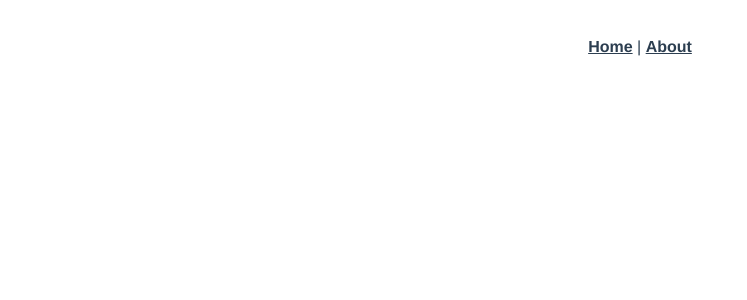
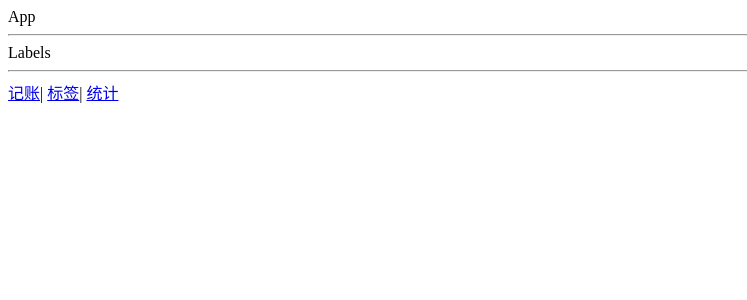
Before and after one commit to myy-s/vue-money, a Vue app: page /#/labels in a window 1280 px wide. Shown: the top 300 px of the page, without its empty margins (0-747 px from the left). Built offline with nearby package versions, Linux system fonts and the light colour scheme.

Commit message:
创建3个页面

```diff
--- a/src/App.vue
+++ b/src/App.vue
@@ -1,10 +1,12 @@
 <template>
-  <div id="app">
-    <div id="nav">
-      <router-link to="/">Home</router-link> |
-      <router-link to="/about">About</router-link>
-    </div>
-    <router-view/>
+  <div>
+    App
+    <hr />
+    <router-view />
+    <hr />
+    <router-link to="/money">记账</router-link>|
+    <router-link to="/labels">标签</router-link>|
+    <router-link to="/statistics">统计</router-link>
   </div>
 </template>
 
--- a/src/router/index.ts
+++ b/src/router/index.ts
@@ -1,27 +1,46 @@
-import Vue from 'vue'
-import VueRouter, { RouteConfig } from 'vue-router'
-import Home from '../views/Home.vue'
+import Vue from "vue";
+import VueRouter, { RouteConfig } from "vue-router";
+import Home from "@/views/Home.vue";
+import Money from "@/views/Money.vue";
+import Labels from "@/views/Labels.vue";
+import Statistics from "@/views/Statistics.vue";
 
-Vue.use(VueRouter)
+Vue.use(VueRouter);
 
-  const routes: Array<RouteConfig> = [
+const routes: Array<RouteConfig> = [
   {
-    path: '/',
-    name: 'Home',
-    component: Home
+    path: "/",
+    redirect: "/money"
   },
   {
-    path: '/about',
-    name: 'About',
-    // route level code-splitting
-    // this generates a separate chunk (about.[hash].js) for this route
-    // which is lazy-loaded when the route is visited.
-    component: () => import(/* webpackChunkName: "about" */ '../views/About.vue')
+    path: "/money",
+    component: Money
+  },
+  {
+    path: "/labels",
+    component: Labels
+  },
+  {
+    path: "/statistics",
+    component: Statistics
   }
-]
+  // {
+  //   path: '/',
+  //   name: 'Home',
+  //   component: Home
+  // },
+  // {
+  //   path: '/about',
+  //   name: 'About',
+  //   // route level code-splitting
+  //   // this generates a separate chunk (about.[hash].js) for this route
+  //   // which is lazy-loaded when the route is visited.
+  //   component: () => import(/* webpackChunkName: "about" */ '../views/About.vue')
+  // }
+];
 
 const router = new VueRouter({
   routes
-})
+});
 
-export default router
+export default router;
--- /dev/null
+++ b/src/views/Labels.vue
@@ -0,0 +1,11 @@
+<template>
+  <div>Labels</div>
+</template>
+
+<script lang="ts">
+export default {
+  name: "Labels"
+};
+</script>
+<style lang="scss" scoped>
+</style>
--- /dev/null
+++ b/src/views/Money.vue
@@ -0,0 +1,11 @@
+<template>
+  <div>Money</div>
+</template>
+
+<script lang="ts">
+export default {
+  name: "Money"
+};
+</script>
+<style lang="scss" scoped>
+</style>
--- /dev/null
+++ b/src/views/Statistics.vue
@@ -0,0 +1,11 @@
+<template>
+  <div>Statistics</div>
+</template>
+
+<script lang="ts">
+export default {
+  name: "Statistics"
+};
+</script>
+<style lang="scss" scoped>
+</style>
```
